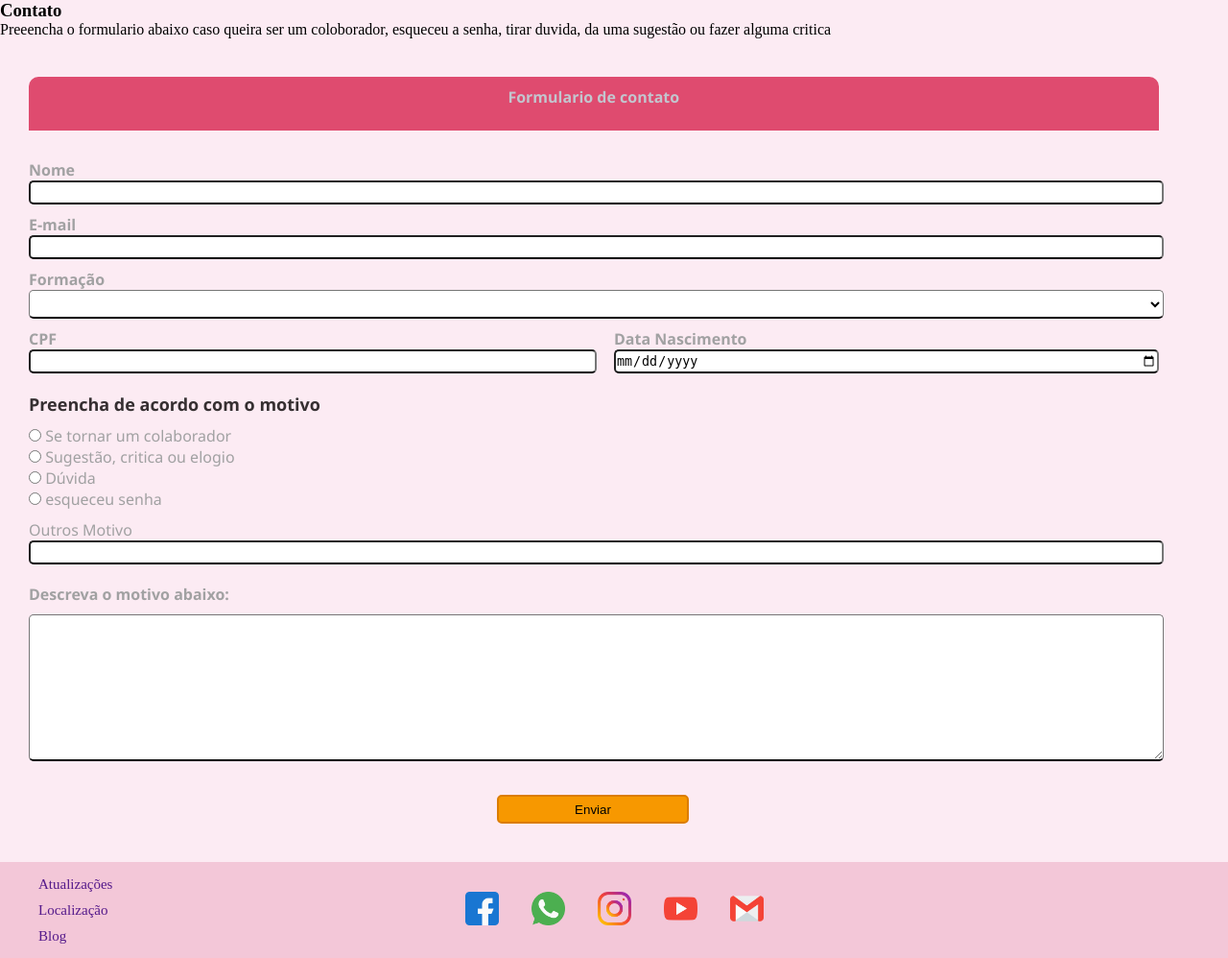
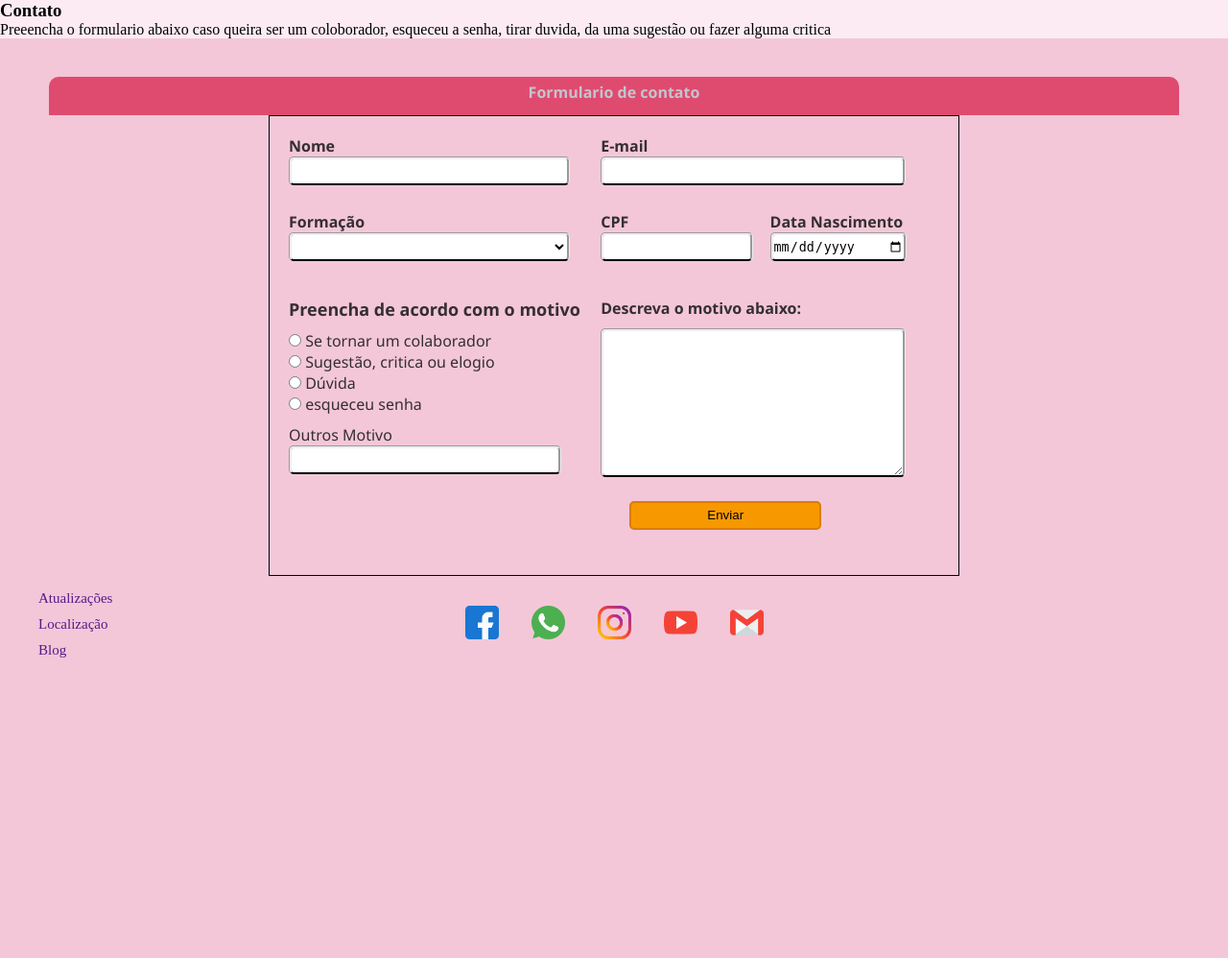
Before and after one commit to Nihagy/demoday, a Django app: page /contato/ in a window 1280 px wide. Shown: the part 100-1098 px from the top of the page at 96% size. After the commit the page ends 785 px from the top, so only its background shows below. Run offline with Django 3.2, Linux system fonts and the light colour scheme.

Commit message:
Melhorias template

```diff
--- a/todas_por_todas/static/css/scontato.css
+++ b/todas_por_todas/static/css/scontato.css
@@ -192,9 +192,9 @@
 }
 
 
+/*Daqui*/
 
-
-/* @media(min-width: 768px){
+@media(min-width: 768px){
 
     article{
 
@@ -237,9 +237,10 @@
 
     .form-cl2{
         grid-column: 3/5;
-    } */
+    }
 
-    /* .form-c1l2 div{
+
+    .form-c1l2 div{
         margin-bottom: 10px;
     }
 
@@ -274,18 +275,18 @@
         margin-top: 10px;
         height: 20%;
         width: 90%;
-    } */
+    }
 
-    /* .ipt-boder{
+    .ipt-boder{
         border-radius: 5px;
         border: groove;
         border-bottom: 2px solid;
         height: 25px;
         background-color: white;
         height: 30px;
-    } */
+    }
 
-    /* #sobre-evento{
+    #sobre-evento{
 
         grid-column: 1/3;
     }
@@ -337,8 +338,157 @@
 
     select.ipt-boder#form-formacao{
         height: 30px;
-    } */
+    }
+}
 
+@media(min-width: 768px){
+
+    article{
+
+        position:relative;
+    }
+
+    #cont-form{
+        display: grid;
+        grid-template-areas:    'nav' 'nav' 'nav' 'nav'
+                                'header' 'header' 'header' 'header'
+                                'form' 'form' 'form' 'form'
+                                'form' 'form' 'form' 'form'
+                                'footer''footer''footer''footer';
+        grid-template-columns: 25vw 25vw 25vw 25vw;
+        grid-template-rows: 5vh 5vh 60vh;
+        font-family: 'Segoe UI', Tahoma, Verdana, sans-serif;
+    }
+
+    #cont-form{
+        background-color: #f3c7d8;
+        position: relative;
+    }
+
+    #btn-enviar{
+        margin: 10px 0px 0px 30px;
+        height: 30px;
+        width: 200px;
+        border-radius: 5px;
+        background-color: #f79800;
+        border: 2px solid #db7d00;
+    }
+
+    .form-cl1{
+        grid-column: 1/3;
+    }
+
+    .form-cl1, .form-cl2 label{
+        font-weight: bold;
+    }
+
+    .form-cl2{
+        grid-column: 3/5;
+    }
+
+
+    .form-c1l2 div{
+        margin-bottom: 10px;
+    }
+
+    .form-cl2 input{
+        width: 90%;
+        outline: none;
+    }
+
+    .form-cl1 input, select{
+        width: 90%;
+        outline: none;
+    }
+
+    #coluna2-linha1 input{
+        grid-column: 1/4;
+        outline: none;
+    }
+
+    #coluna2-linha1{
+        display: flex;
+    }
+
+    #coluna2-linha1 div{
+        width: 50%;
+    }
+
+    #descrev{
+        margin: 0;
+    }
+
+    #descreva textarea{
+        margin-top: 10px;
+        height: 20%;
+        width: 90%;
+    }
+
+    .ipt-boder{
+        border-radius: 5px;
+        border: groove;
+        border-bottom: 2px solid;
+        height: 25px;
+        background-color: white;
+        height: 30px;
+    }
+
+    #sobre-evento{
+
+        grid-column: 1/3;
+    }
+
+    #sobre-evento #outro-motivo{
+        width: 90%;
+    }
+
+    div#calendario{
+        width: 45%;
+    }
+
+    form{
+        display: grid;
+        grid-area: form;
+        grid-column: 1/5;
+        grid-row: 3/5;
+        margin: 0 280px;
+        border: 1px solid;
+        padding: 20px;
+    }
+
+    form div{
+        display: block;
+    }
+
+
+    #titulo-form{
+        grid-area: nav;
+        grid-column: 1/5;
+        grid-row: 2;
+        font-size: 10pt;
+    }
+
+    #titulo-form{
+        font-size: 12pt;
+        text-align: center;
+        width: 700;
+        margin: 0 auto;
+        color: #c3c5ce;
+        background-color: #df4b6f;
+        padding: 5px;
+        border-radius: 10px 10px 0px 0px;
+    }
+
+    label{
+        color: #352f31;
+    }
+
+    select.ipt-boder#form-formacao{
+        height: 30px;
+    }
+}
+
+/*até aqui*/
     /* ======================================= */
 
 
```
